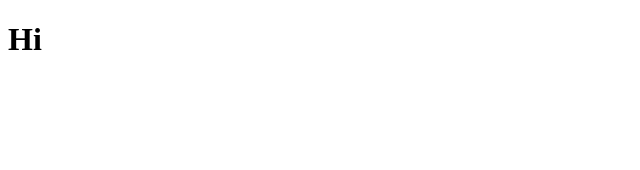
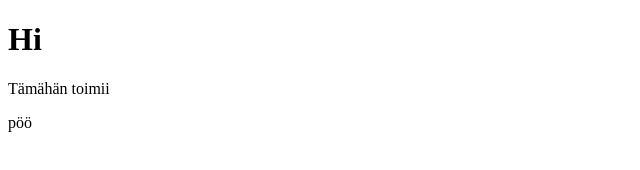
Before and after one commit to Kojak-coder/GITHARJOITUS, a plain HTML site: page index.html in a window 1280 px wide. Shown: the whole page, without its empty margins (0-640 px from the left). Drawn offline with Linux system fonts and the light colour scheme.

Commit message:
git commit message example

```diff
--- a/index.html
+++ b/index.html
@@ -6,6 +6,10 @@
     <title>Document</title>
 </head>
 <h1>Hi</h1>
+<p>Tämähän toimii</p>
+<p>
+    pöö
+</p>
 <body>
 
 </body>
```
